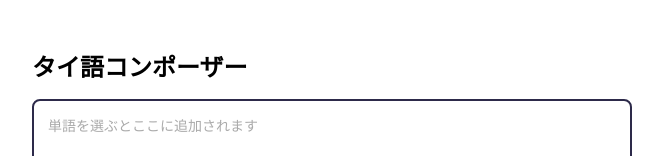
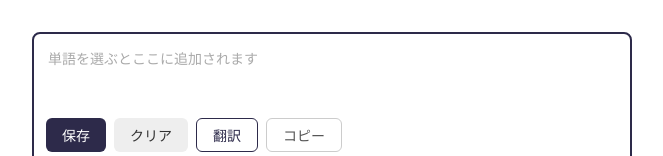
Before and after one commit to Naokichi-T/thai-composer, a SvelteKit app: page / in a window 1280 px wide. Shown: the top 156 px of the page, without its empty margins (308-971 px from the left). Built offline with nearby package versions, Linux system fonts and the light colour scheme; no server answers; the database is empty.

Commit message:
h1 h2 コメントアウト

```diff
--- a/src/routes/+page.svelte
+++ b/src/routes/+page.svelte
@@ -404,7 +404,7 @@
 </script>
 
 <main>
-  <h1>タイ語コンポーザー</h1>
+  <!-- <h1>タイ語コンポーザー</h1> -->
 
   <!-- 作成エリア：選んだ単語が積み上がっていく場所 -->
   <div class="composer">
@@ -584,7 +584,7 @@
   <!-- 保存済み一覧 -->
   {#if savedList.length > 0}
     <div class="saved-list">
-      <h2>保存済み</h2>
+      <!-- <h2>保存済み</h2> -->
       {#each savedList as item, index}
         <div class="saved-item">
           <span class="saved-text">{item}</span>
```
